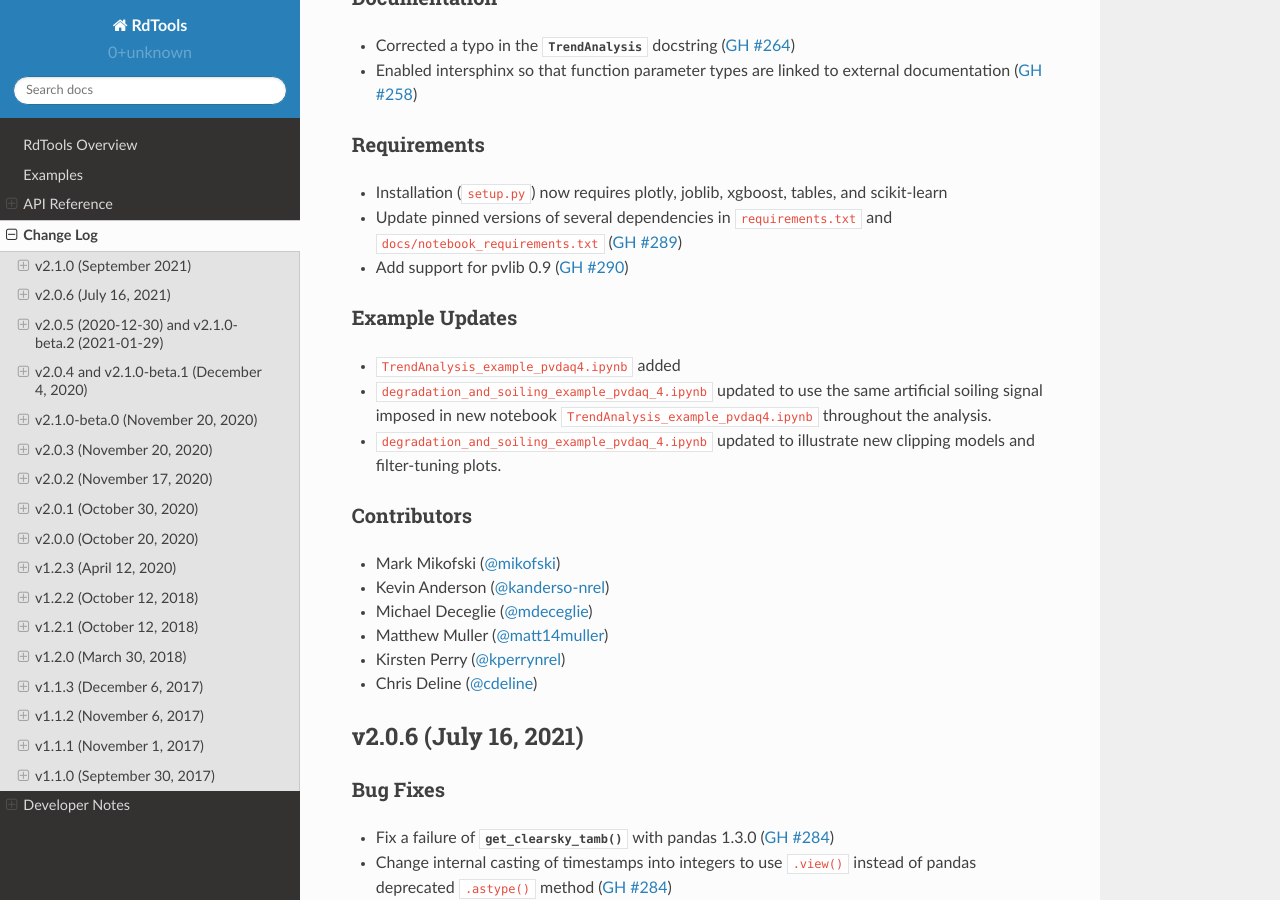
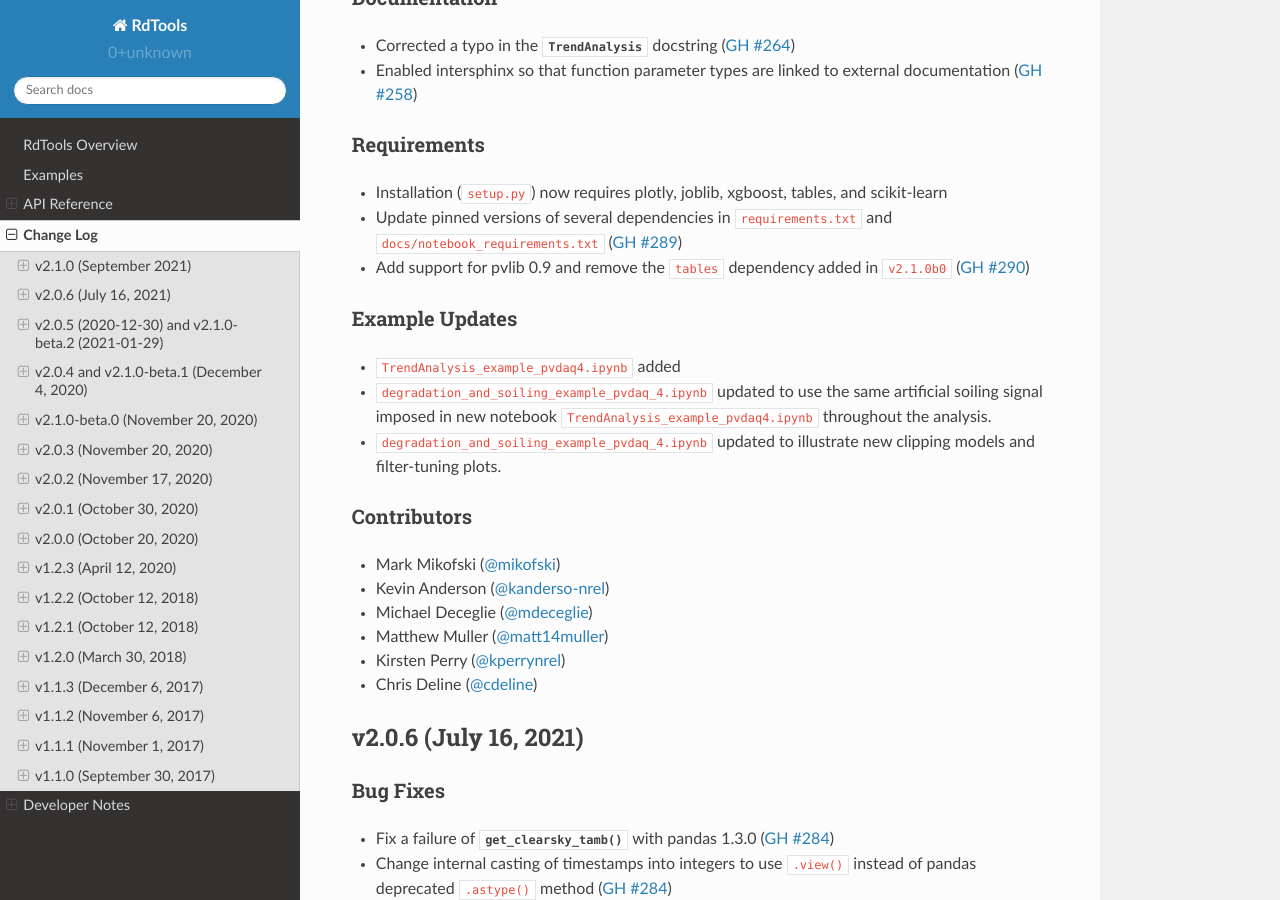
Before and after one commit to NREL/rdtools, a Sphinx documentation site: the page built from docs/sphinx/source/changelog.rst, in a window 1280 px wide and 900 px high, scrolled down 1237 px. Built offline with Sphinx 7.4.7 and the Read the Docs theme 2.0.0, drawn with Linux system fonts in a browser that asks for light colours; pages that are not in the unit, such as notebooks, are missing from menus.

Commit message:
more changelog

```diff
--- a/docs/sphinx/source/changelog/v2.1.0.rst
+++ b/docs/sphinx/source/changelog/v2.1.0.rst
@@ -64,8 +64,8 @@
 * Installation (``setup.py``) now requires plotly, joblib, xgboost, tables, and scikit-learn
 * Update pinned versions of several dependencies in ``requirements.txt`` and
   ``docs/notebook_requirements.txt`` (:pull:`289`)
-
-* Add support for pvlib 0.9 (:pull:`290`)
+* Add support for pvlib 0.9 and remove the ``tables`` dependency added in
+  ``v2.1.0b0`` (:pull:`290`)
 
 
 Example Updates
```
